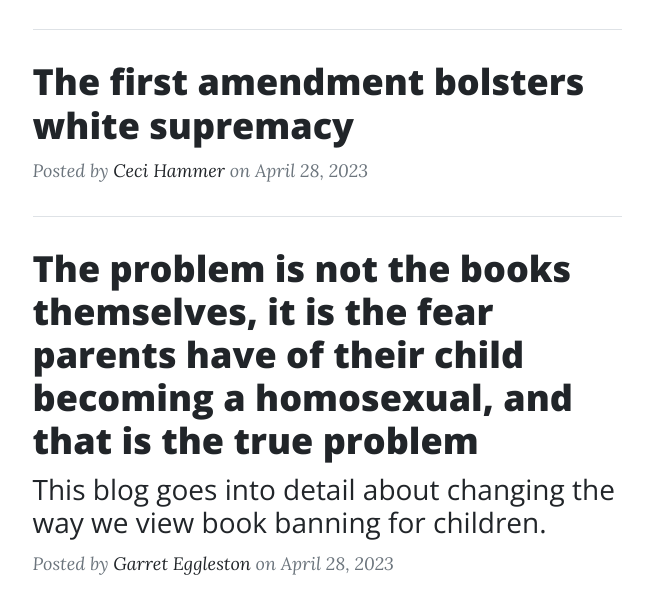
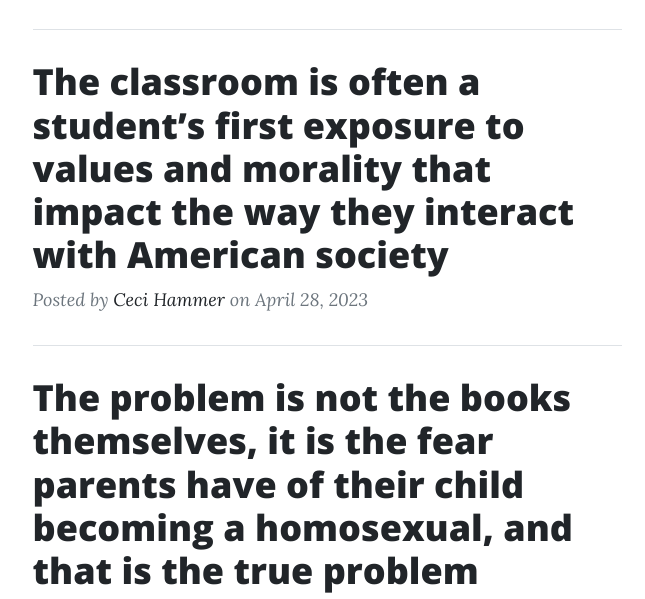
Before and after one commit to Ellena84/ISS210section004team07, a plain HTML site: page index.html in a window 1280 px wide. Shown: the part 936-1535 px from the top of the page, without its empty margins (313-958 px from the left). Drawn offline with nearby package versions, Linux system fonts and the light colour scheme.

Commit message:
Update index.html

```diff
--- a/index.html
+++ b/index.html
@@ -71,7 +71,7 @@
                     <hr class="my-4" />
                     <!-- Post preview-->
                     <div class="post-preview">
-                        <a href="secondpost.html"><h2 class="post-title">The first amendment bolsters white supremacy</h2></a>
+                        <a href="secondpost.html"><h2 class="post-title">The classroom is often a student’s first exposure to values and morality that impact the way they interact with American society</h2></a>
                         <p class="post-meta">
                             Posted by
                             <a href="#!">Ceci Hammer</a>
```
